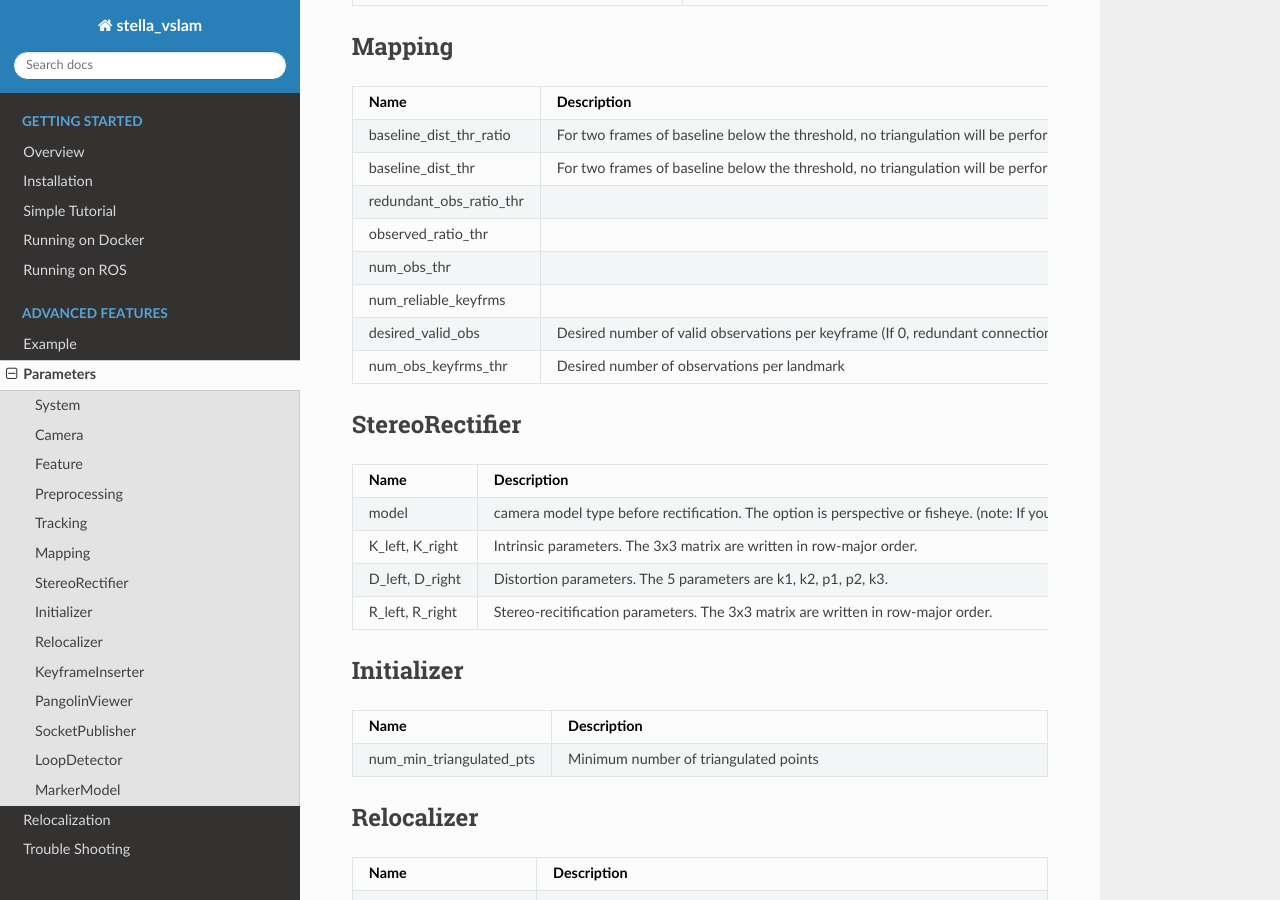
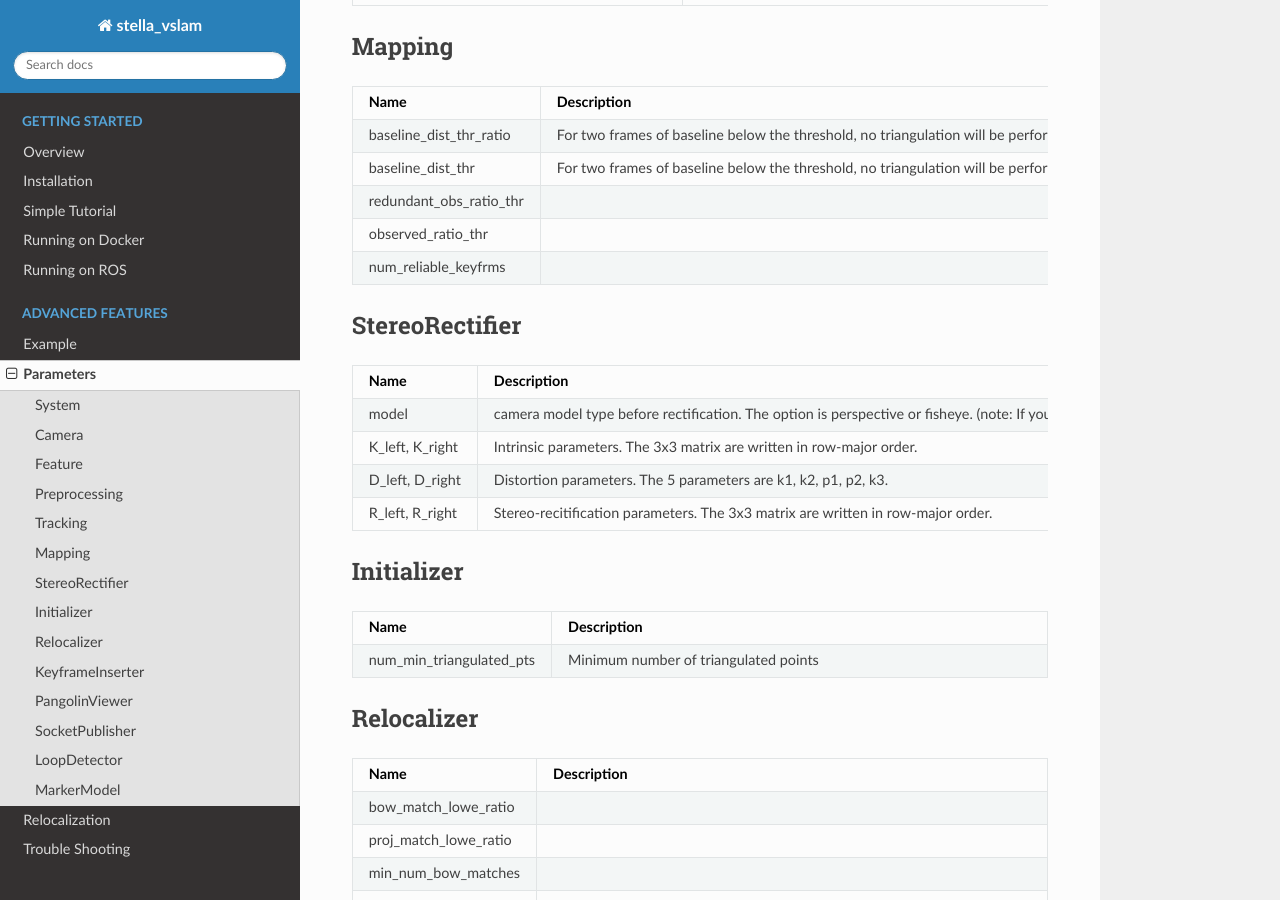
Before and after one commit to stella-cv/docs, a Sphinx documentation site: the page built from docs/parameters.rst, in a window 1280 px wide and 900 px high, scrolled down 1525 px. Built offline with Sphinx 7.4.7 and the Read the Docs theme 2.0.0, drawn with Linux system fonts in a browser that asks for light colours.

Commit message:
Remove unused parameters (num_obs_thr, desired_valid_obs, num_obs_keyfrms_thr)

```diff
--- a/docs/parameters.rst
+++ b/docs/parameters.rst
@@ -136,14 +136,8 @@
       -
     * - observed_ratio_thr
       -
-    * - num_obs_thr
-      -
     * - num_reliable_keyfrms
       -
-    * - desired_valid_obs
-      - Desired number of valid observations per keyframe (If 0, redundant connection removal is disabled.)
-    * - num_obs_keyfrms_thr
-      - Desired number of observations per landmark
 
 .. _section-parameters-stereo-rectifier:
 
```
